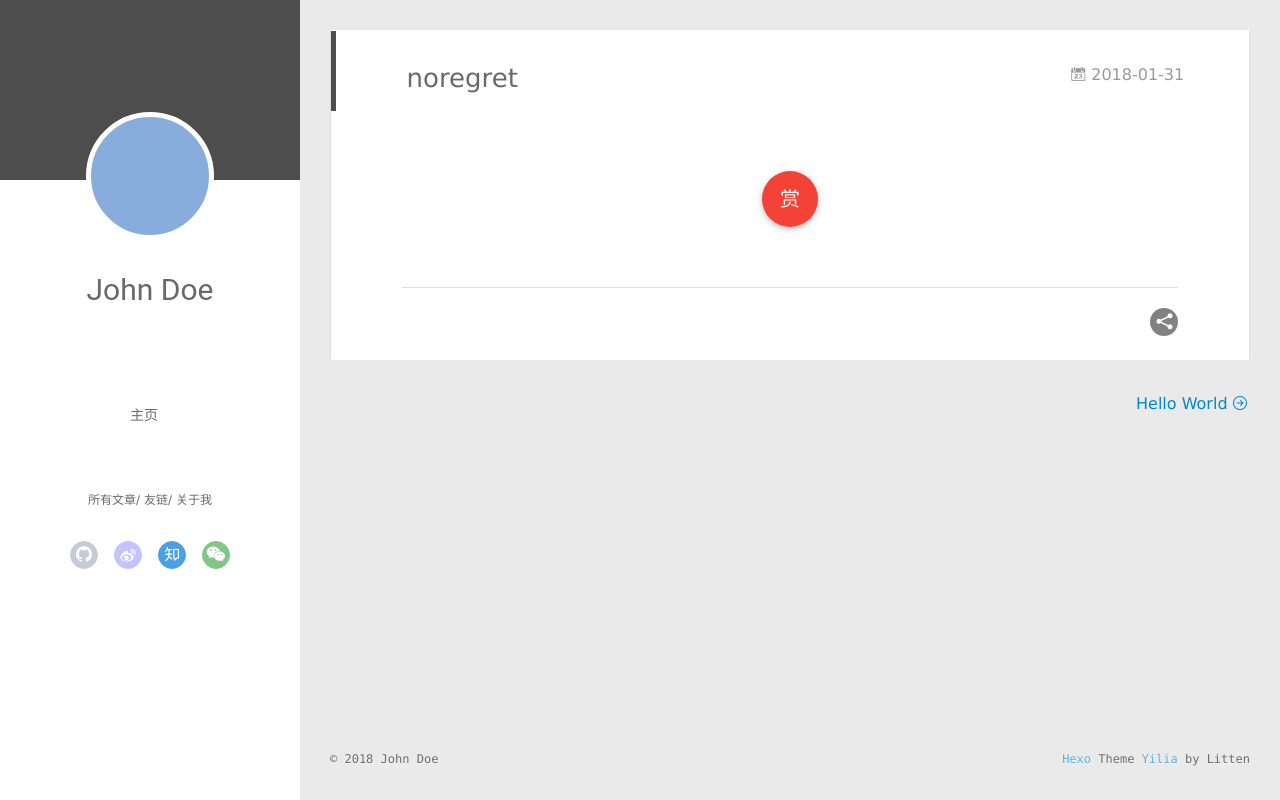
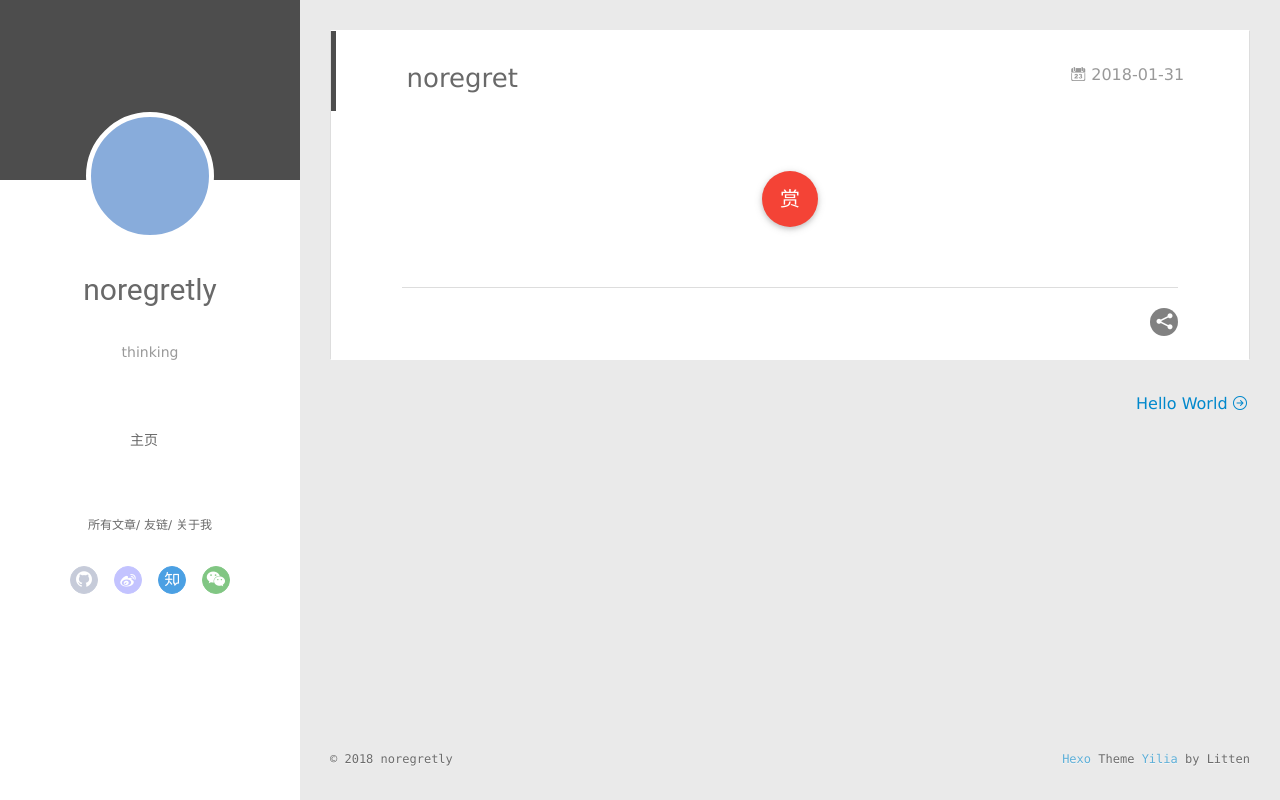
Before and after one commit to noregretly/noregretly.github.io, a plain HTML site: page 2018/01/31/noregret/index.html in a window 1280 px wide. Drawn offline with Linux system fonts and the light colour scheme.

Commit message:
Site updated: 2018-02-02 17:12:11

```diff
--- a/2018/01/31/noregret/index.html
+++ b/2018/01/31/noregret/index.html
@@ -8,14 +8,17 @@
   <link rel="dns-prefetch" href="http://yoursite.com">
   <title>noregret | No Regreatly</title>
   <meta name="viewport" content="width=device-width, initial-scale=1, maximum-scale=1">
-  <meta property="og:type" content="article">
+  <meta name="description" content="thinking">
+<meta property="og:type" content="article">
 <meta property="og:title" content="noregret">
 <meta property="og:url" content="http://yoursite.com/2018/01/31/noregret/index.html">
 <meta property="og:site_name" content="No Regreatly">
+<meta property="og:description" content="thinking">
 <meta property="og:locale" content="zh-Hans">
 <meta property="og:updated_time" content="2018-01-31T10:18:26.799Z">
 <meta name="twitter:card" content="summary">
 <meta name="twitter:title" content="noregret">
+<meta name="twitter:description" content="thinking">
 
     <link rel="alternative" href="/atom.xml" title="No Regreatly" type="application/atom+xml">
 
@@ -47,8 +50,10 @@
 			<img src="" class="js-avatar">
 		</a>
 		<hgroup>
-		  <h1 class="header-author"><a href="/">John Doe</a></h1>
+		  <h1 class="header-author"><a href="/">noregretly</a></h1>
 		</hgroup>
+
+		<p class="header-subtitle">thinking</p>
 
 
 		<nav class="header-menu">
@@ -103,8 +108,10 @@
 				<img src="" class="js-avatar">
 			</div>
 			<hgroup>
-			  <h1 class="header-author js-header-author">John Doe</h1>
+			  <h1 class="header-author js-header-author">noregretly</h1>
 			</hgroup>
+
+			<p class="header-subtitle"><i class="icon icon-quo-left"></i>thinking<i class="icon icon-quo-right"></i></p>
 
 
 
@@ -303,7 +310,7 @@
   <div class="outer">
     <div id="footer-info">
     	<div class="footer-left">
-    		&copy; 2018 John Doe
+    		&copy; 2018 noregretly
     	</div>
       	<div class="footer-right">
       		<a href="http://hexo.io/" target="_blank">Hexo</a>  Theme <a href="https://github.com/litten/hexo-theme-yilia" target="_blank">Yilia</a> by Litten
```
Also changed, not shown: 2018/01/31/hello-world/index.html (+7 -3 lines), archives/2018/01/index.html (+11 -4 lines), archives/2018/index.html (+11 -4 lines), archives/index.html (+11 -4 lines), index.html (+11 -4 lines).
